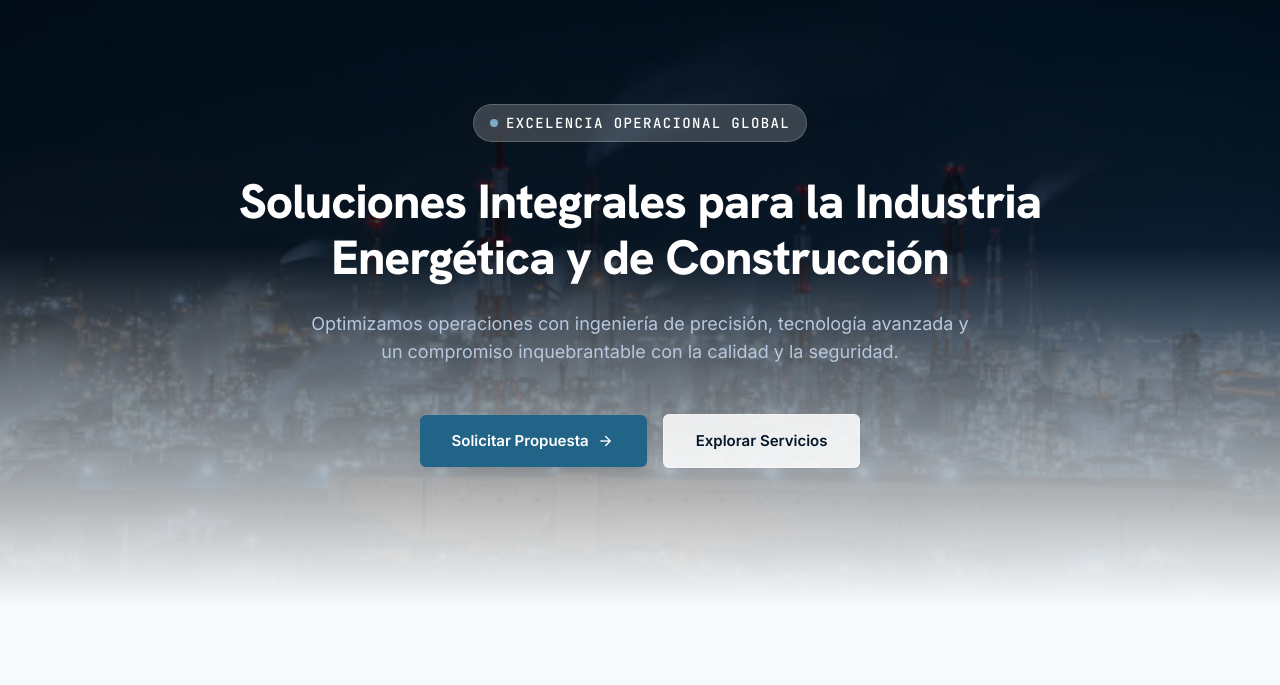
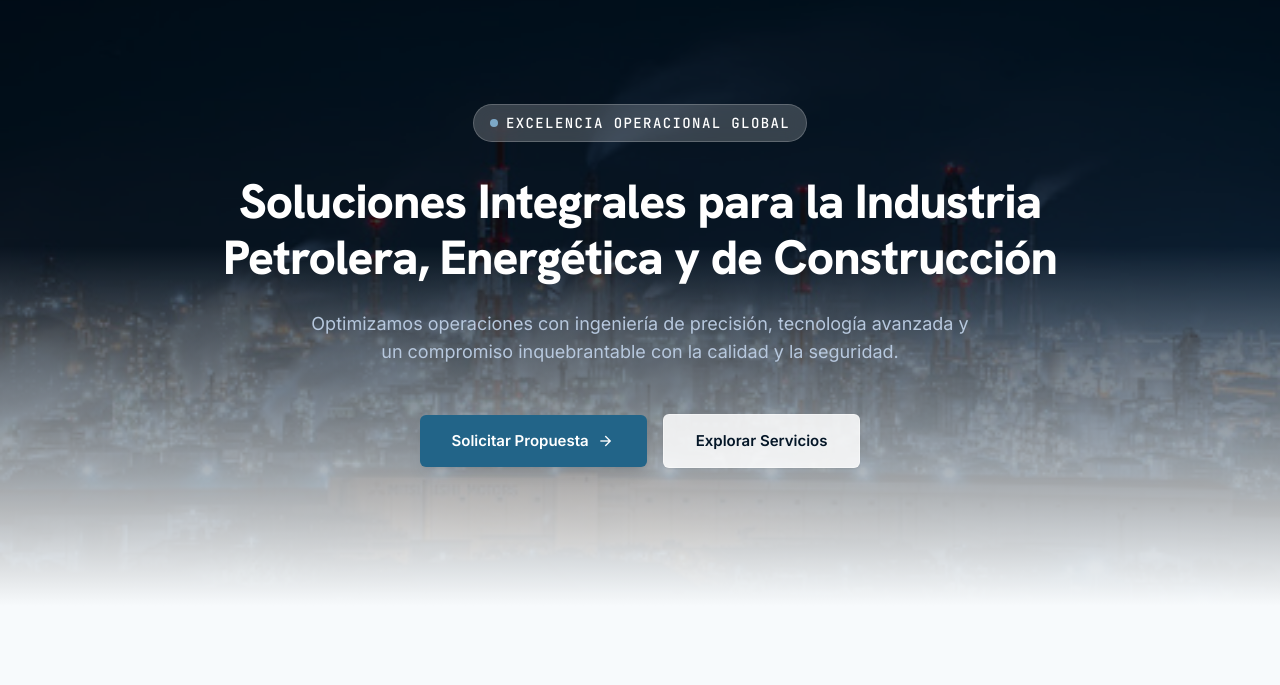
Before and after one commit to wetoledon-lab/wmglobal2, an Astro site: page / in a window 1280 px wide. Shown: the part 114-799 px from the top of the page. Built offline with nearby package versions, Linux system fonts and the light colour scheme; Astro itself is replaced by a stand-in of ours.

Commit message:
Update Hero.astro

```diff
--- a/src/components/Hero.astro
+++ b/src/components/Hero.astro
@@ -22,7 +22,7 @@
     </div>
 
     <h1 class="font-headline-xl text-headline-lg-mobile md:text-headline-xl text-on-primary mb-6 max-w-4xl mx-auto animate-fade-in-up delay-100">
-      Soluciones Integrales para la Industria Energética y de Construcción
+      Soluciones Integrales para la Industria Petrolera, Energética y de Construcción
     </h1>
 
     <p class="font-body-lg text-body-md md:text-body-lg text-inverse-primary mb-12 max-w-2xl mx-auto animate-fade-in-up delay-200">
```
